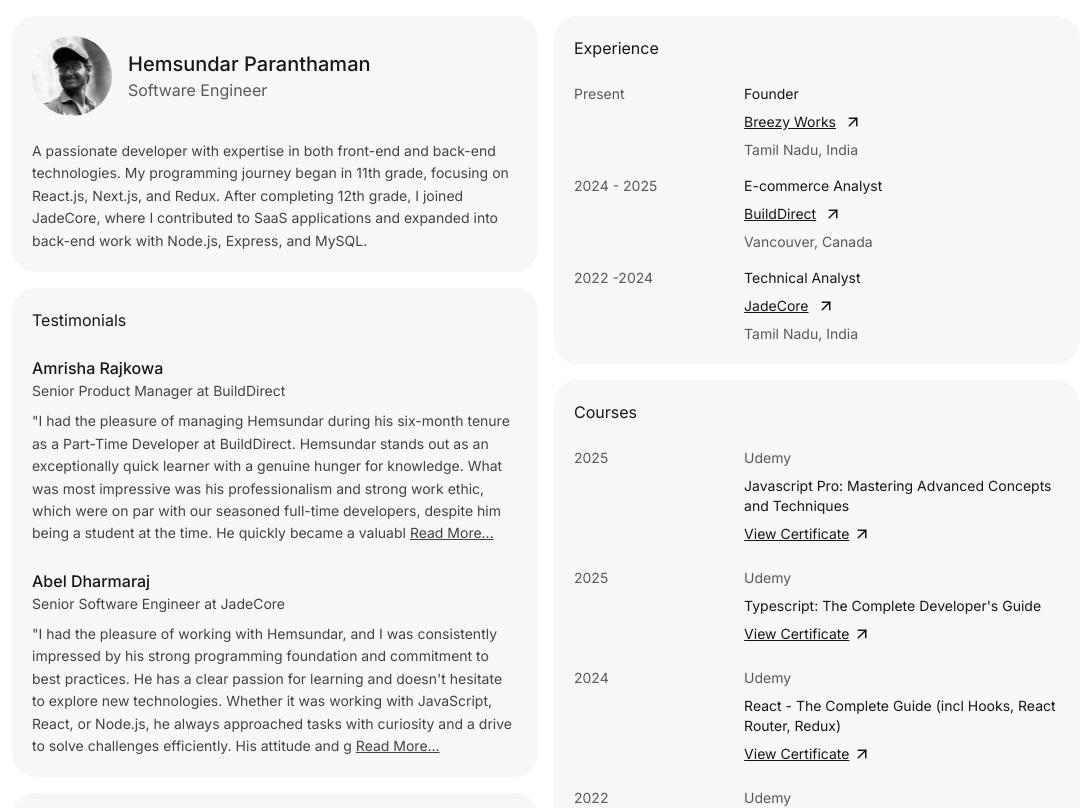
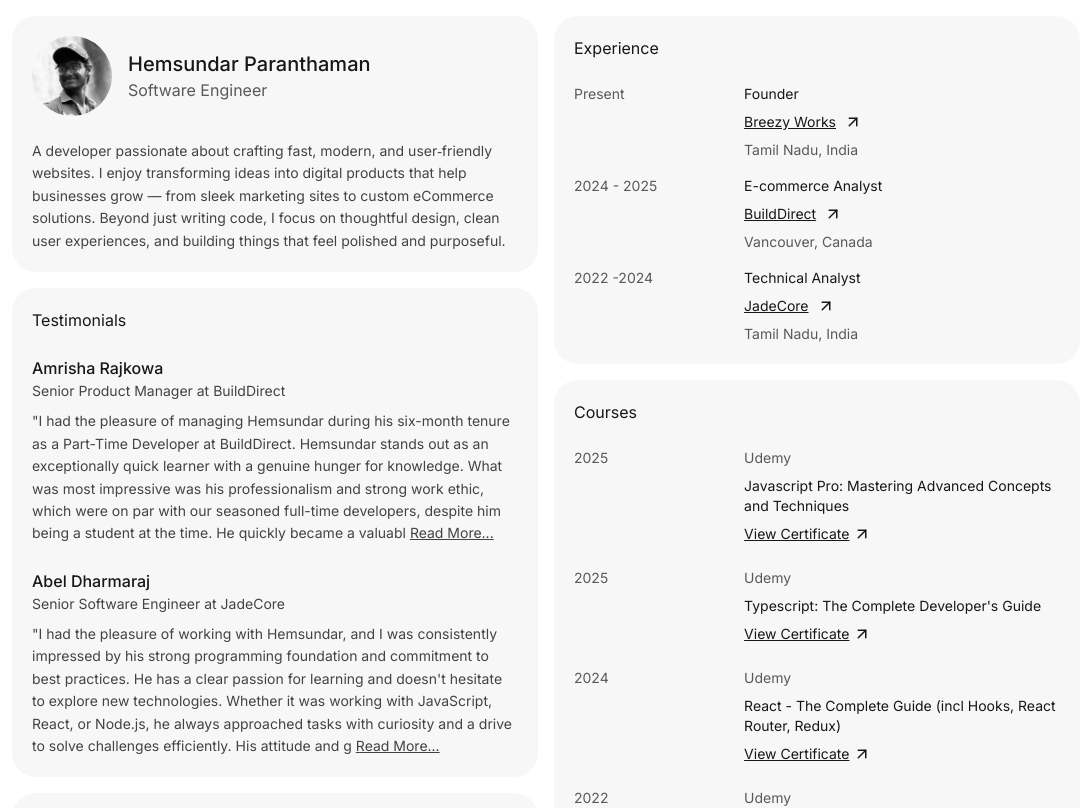
Before and after one commit to itshemdev/my-portfolio, a Next.js app: page / in a window 1280 px wide. Shown: the top 808 px of the page, without its empty margins (94-1180 px from the left). Built offline with nearby package versions, Linux system fonts and the light colour scheme.

Commit message:
Rephrase about me

```diff
--- a/src/sections/about.tsx
+++ b/src/sections/about.tsx
@@ -20,11 +20,11 @@ const About = () => {
       </div>
 
       <Text className="mt-6">
-        A passionate developer with expertise in both front-end and back-end
-        technologies. My programming journey began in 11th grade, focusing on
-        React.js, Next.js, and Redux. After completing 12th grade, I joined
-        JadeCore, where I contributed to SaaS applications and expanded into
-        back-end work with Node.js, Express, and MySQL.
+        A developer passionate about crafting fast, modern, and user‑friendly
+        websites. I enjoy transforming ideas into digital products that help
+        businesses grow — from sleek marketing sites to custom eCommerce
+        solutions. Beyond just writing code, I focus on thoughtful design, clean
+        user experiences, and building things that feel polished and purposeful.
       </Text>
     </Card>
   );
```
